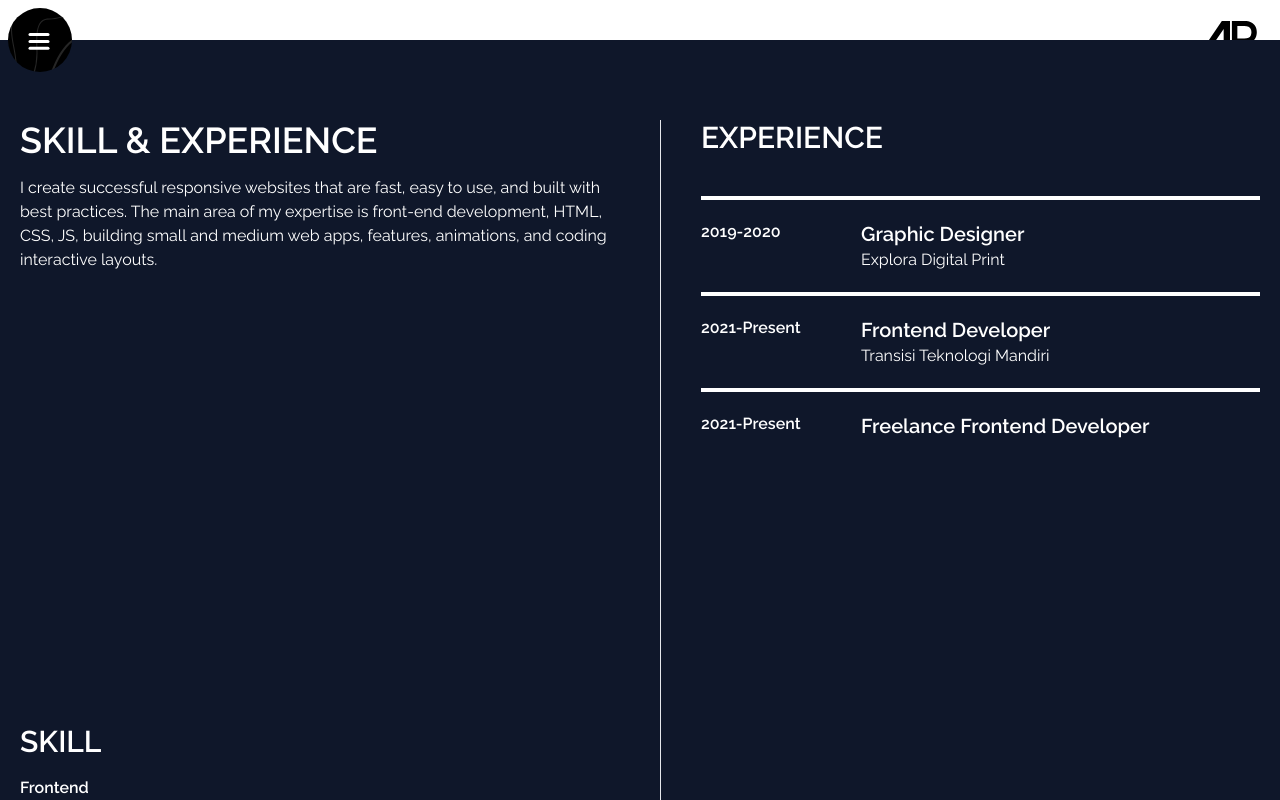
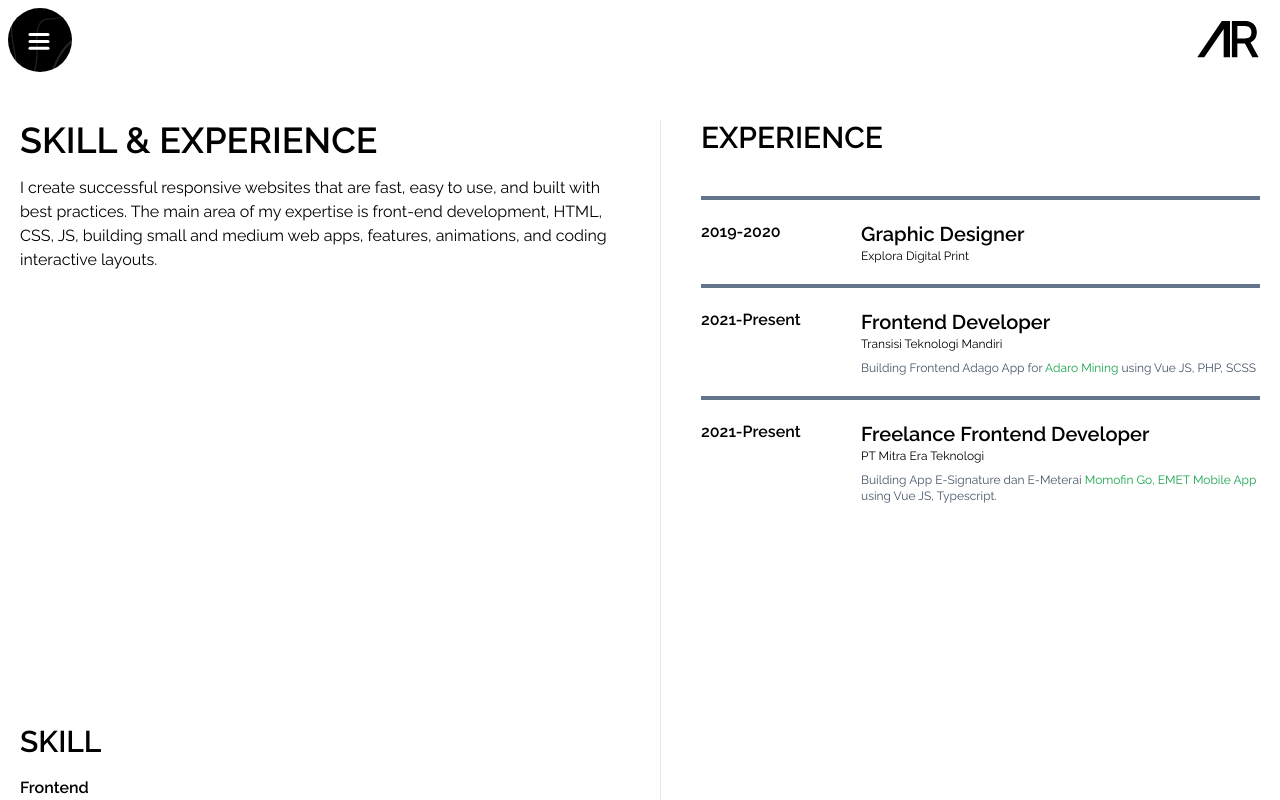
Before and after one commit to dhoniaridho/dhoniaridho.com, a Next.js app: page /about in a window 1280 px wide. Shown: the top 800 px of the page. Built offline with nearby package versions, Linux system fonts and the light colour scheme.

Commit message:
feat: create about page

```diff
--- a/src/pages/about/index.tsx
+++ b/src/pages/about/index.tsx
@@ -3,8 +3,8 @@ import { BsArrowUpRight } from "react-icons/bs";
 
 const About = () => {
   return (
-    <MainLayout className="bg-slate-900">
-      <section className="w-full px-5 py-10 md:py-20 text-white relative bg-slate-900">
+    <MainLayout>
+      <section className="w-full px-5 py-10 md:py-20 relative">
         <div className="container mx-auto grid grid-cols-1 md:grid-cols-2 md:grid-rows-2 gap-10 z-10 relative">
           <div className="space-y-4">
             <h3 className="text-4xl font-extrabold uppercase">Skill & Experience</h3>
@@ -18,24 +18,54 @@ const About = () => {
           <div className="row-span-2 md:border-l md:pl-10">
             <h3 className="text-3xl font-extrabold uppercase">Experience</h3>
             <ul className="mt-10">
-              <li className="flex border-t-4 border-white py-5">
+              <li className="flex border-t-4 border-slate-500 py-5">
                 <div className="w-40 font-semibold">2019-2020</div>
                 <div className="flex-1">
                   <h3 className="text-xl font-bold">Graphic Designer</h3>
-                  <h6>Explora Digital Print</h6>
+                  <h6 className="text-xs">Explora Digital Print</h6>
                 </div>
               </li>
-              <li className="flex border-t-4 border-white py-5">
+              <li className="flex border-t-4 border-slate-500 py-5">
                 <div className="w-40 font-semibold">2021-Present</div>
                 <div className="flex-1">
                   <h3 className="text-xl font-bold">Frontend Developer</h3>
-                  <h6>Transisi Teknologi Mandiri</h6>
+                  <h6 className="text-xs">Transisi Teknologi Mandiri</h6>
+                  <p className="text-xs text-slate-600 mt-2">
+                    Building Frontend Adago App for{" "}
+                    <a
+                      href="https://www.adaro.com/"
+                      className="text-green-600 hover:underline"
+                      target="_blank"
+                      rel="noreferrer">
+                      Adaro Mining
+                    </a>{" "}
+                    using Vue JS, PHP, SCSS
+                  </p>
                 </div>
               </li>
-              <li className="flex border-t-4 border-white py-5">
+              <li className="flex border-t-4 border-slate-500 py-5">
                 <div className="w-40 font-semibold">2021-Present</div>
                 <div className="flex-1">
                   <h3 className="text-xl font-bold">Freelance Frontend Developer</h3>
+                  <h6 className="text-xs">PT Mitra Era Teknologi</h6>
+                  <p className="text-xs text-slate-600 mt-2">
+                    Building App E-Signature dan E-Meterai{" "}
+                    <a
+                      className="text-green-600 hover:underline"
+                      href="https://play.google.com/store/apps/details?id=co.id.momofin.emet"
+                      target="_blank"
+                      rel="noreferrer">
+                      Momofin Go,{" "}
+                    </a>
+                    <a
+                      className="text-green-600 hover:underline"
+                      href="https://play.google.com/store/apps/details?id=co.id.momofin.emet"
+                      target="_blank"
+                      rel="noreferrer">
+                      EMET Mobile App{" "}
+                    </a>
+                    using Vue JS, Typescript.
+                  </p>
                 </div>
               </li>
             </ul>
```
